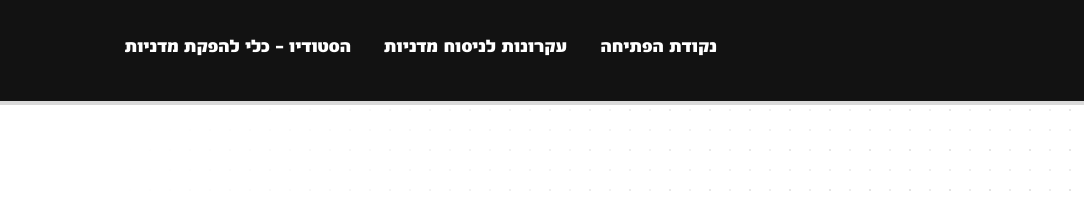
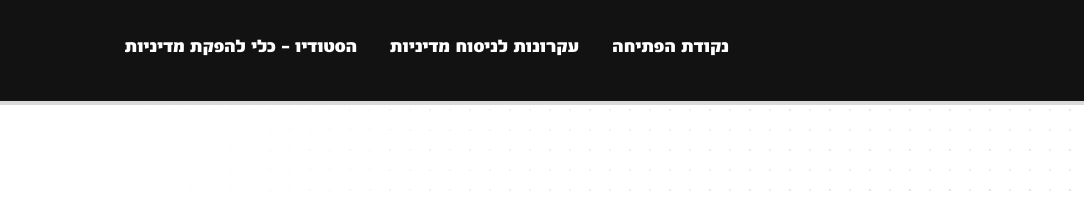
Before and after one commit to alumappel/courseAIpolicyOno, a plain HTML site: page index.html in a window 1280 px wide. Shown: the top 201 px of the page, 0-1084 px from the left. Drawn offline with nearby package versions, Linux system fonts and the light colour scheme.

Commit message:
Fix Hebrew spelling in navigation
Correct typos in the navigation labels for the policy guidelines and policy builder sections.

```diff
--- a/index.html
+++ b/index.html
@@ -37,8 +37,8 @@
         <div class="collapse navbar-collapse" id="navbarContent">
           <ul class="navbar-nav ms-auto me-lg-4 mb-3 mb-lg-0">
             <li class="nav-item"><a class="nav-link" href="#intro">נקודת הפתיחה</a></li>
-            <li class="nav-item"><a class="nav-link" href="#guidelines">עקרונות לניסוח מדניות</a></li>
-            <li class="nav-item"><a class="nav-link" href="#builder">הסטודיו - כלי להפקת מדניות</a></li>
+            <li class="nav-item"><a class="nav-link" href="#guidelines">עקרונות לניסוח מדיניות</a></li>
+            <li class="nav-item"><a class="nav-link" href="#builder">הסטודיו - כלי להפקת מדיניות</a></li>
           </ul>
         </div>
       </div>
```
